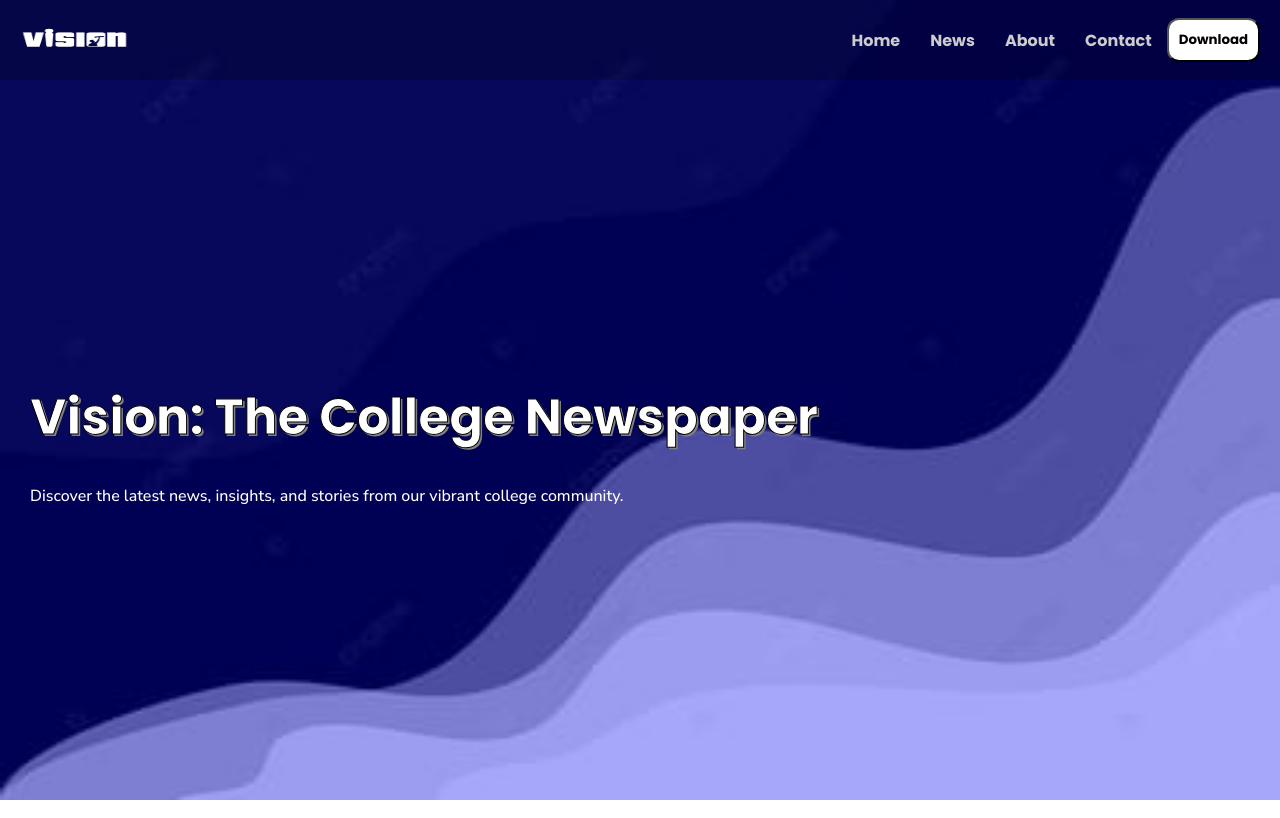
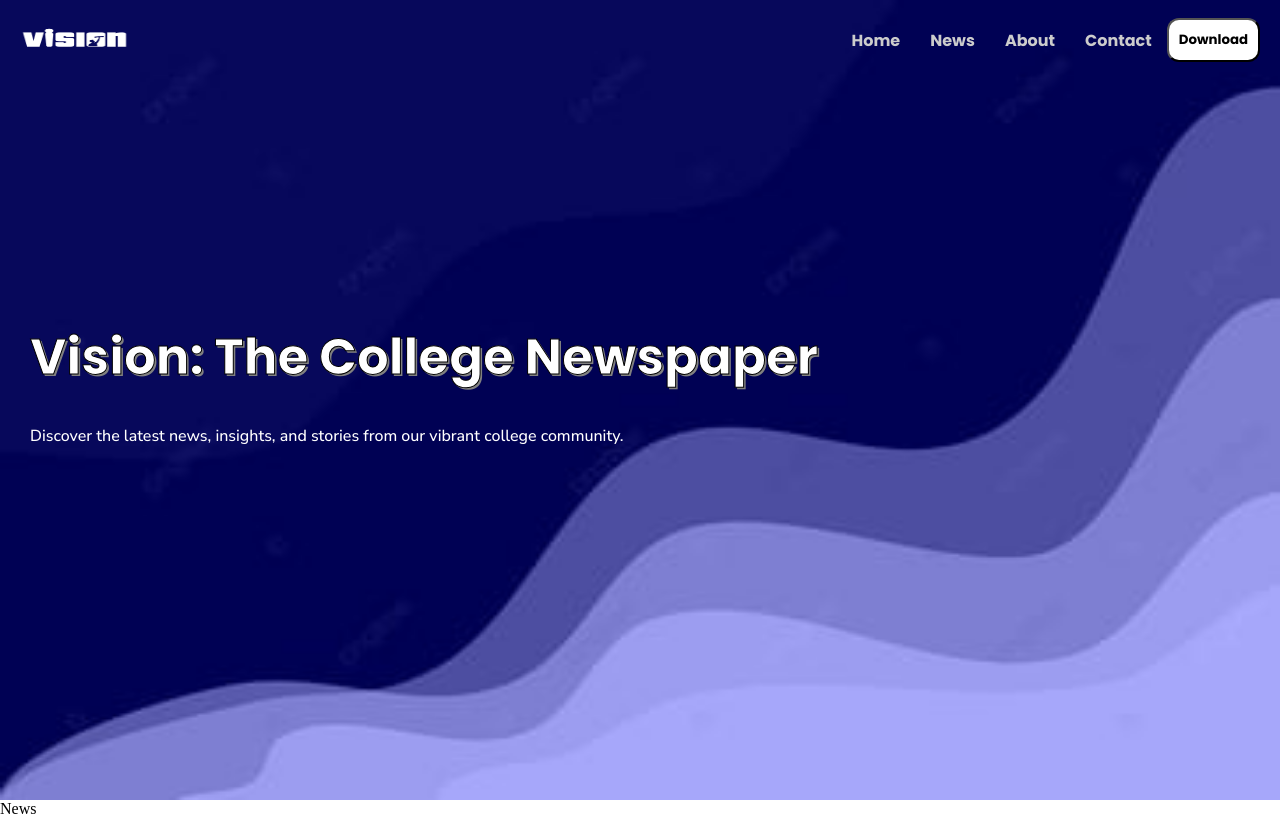
Before and after one commit to harshivkrishna/vision-club, a React (Vite) app in the folder vision/: page / in a window 1280 px wide. Built offline with nearby package versions, Linux system fonts and the light colour scheme.

Commit message:
modified:   vision/src/App.jsx 	modified:   vision/src/components/Hero.jsx 	modified:   vision/src/components/Navbar.css 	new file:   vision/src/components/News.jsx 	modified:   vision/src/components/hero.css 	new file:   vision/src/components/news.css

```diff
--- a/vision/src/App.jsx
+++ b/vision/src/App.jsx
@@ -1,12 +1,13 @@
 import React from 'react'
 import NavBar from './components/Navbar'
 import Hero from './components/Hero'
-
+import News from './components/news'
 const App = () => {
   return (
     <div>
       <NavBar></NavBar>
       <Hero></Hero>
+      <News></News>
     </div>
   )
 }
--- a/vision/src/components/Hero.jsx
+++ b/vision/src/components/Hero.jsx
@@ -10,11 +10,12 @@ import 'swiper/css';
 
 const Hero = () => {
   return (
-    <div >
-        <div className="background-container">
+    <div className="background-container">
+        <div>
             <Swiper
             spaceBetween={50}
             slidesPerView={1}
+            loop={true}
             onSlideChange={() => console.log('slide change')}
             onSwiper={(swiper) => console.log(swiper)}
             autoplay={{ delay: 5000 }}
--- a/vision/src/components/Navbar.css
+++ b/vision/src/components/Navbar.css
@@ -3,8 +3,9 @@
   justify-content: space-between;
   align-items: center;
   padding: 10px 20px;
-  background-color: rgba(0, 0, 0, 0.2);
-  position: relative;
+  background-color: transparent;
+  position: absolute;
+  width: 100%;
   z-index: 1;
 }
 
--- /dev/null
+++ b/vision/src/components/News.jsx
@@ -0,0 +1,9 @@
+import React from 'react'
+
+const News = () => {
+  return (
+    <div className='new-container'>News</div>
+  )
+}
+
+export default News
--- a/vision/src/components/hero.css
+++ b/vision/src/components/hero.css
@@ -8,16 +8,18 @@
 }
 
 .background-container{
-    height: fit-content;
+    height: 100vh;
     width: 100%;
-    position: absolute;
+    position: relative;
     top: 0;
     z-index: -10;
+    object-fit: cover;
 }
 
 .hero-container{
-    position: relative;
-    top: 300px;
+    position: absolute;
+    top: 320px;
+    z-index: 10;
     margin-left:30px ;
 }
 
--- /dev/null
+++ b/vision/src/components/news.css
@@ -0,0 +1,7 @@
+*{
+    color: aqua;
+}
+
+.new-container{
+    position: relative;
+}
```
